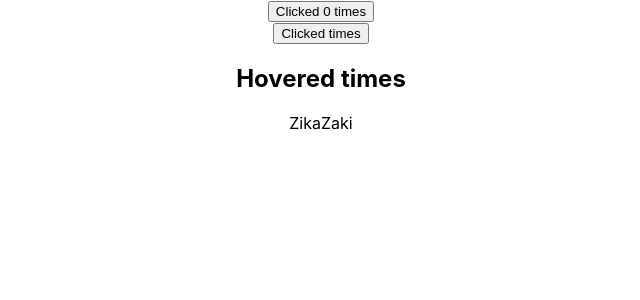
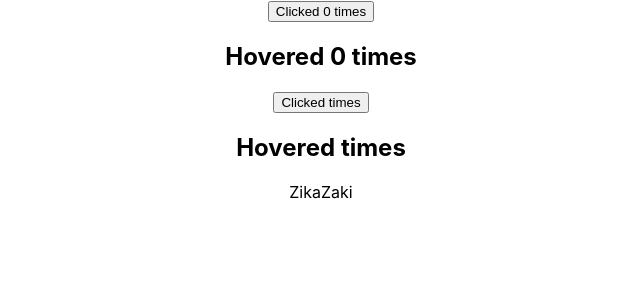
Before and after one commit to ZikaZaki/cake-shop, a React (Create React App) app: page / in a window 1280 px wide. Shown: the top 300 px of the page, without its empty margins (319-959 px from the left). Built offline with nearby package versions, Linux system fonts and the light colour scheme.

Commit message:
Update App.js file

```diff
--- a/src/App.js
+++ b/src/App.js
@@ -32,7 +32,10 @@ function App() {
   return (
     <Provider store={store}>
       <div className="App">
-        <Counter render={(count, incrementCount) => <ClickCounterTwo count={count} incrementCount={incrementCount} />} />
+        <Counter render={(count, incrementCount) => <>
+          <ClickCounterTwo count={count} incrementCount={incrementCount} />
+            <HoverCounterTwo count={count} incrementCount={incrementCount} />
+        </>} />
         <ClickCounterTwo />
         <HoverCounterTwo />
         <User render={(isLoggedIn) => isLoggedIn ? 'ZikaZaki' : 'Guest'} />
```
